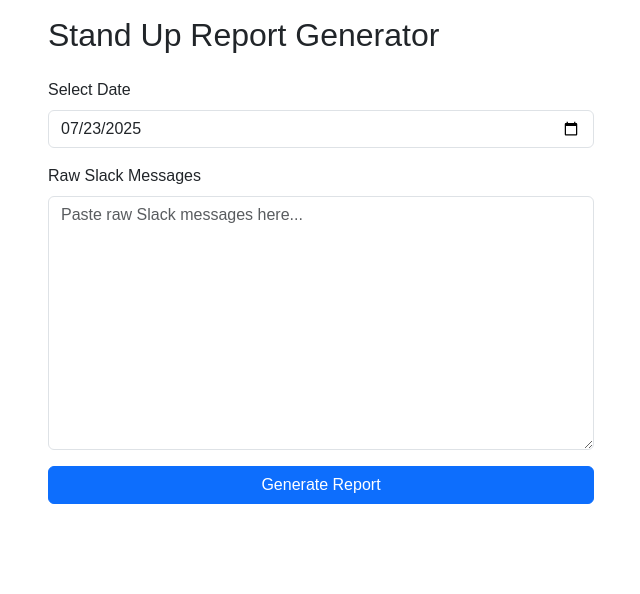
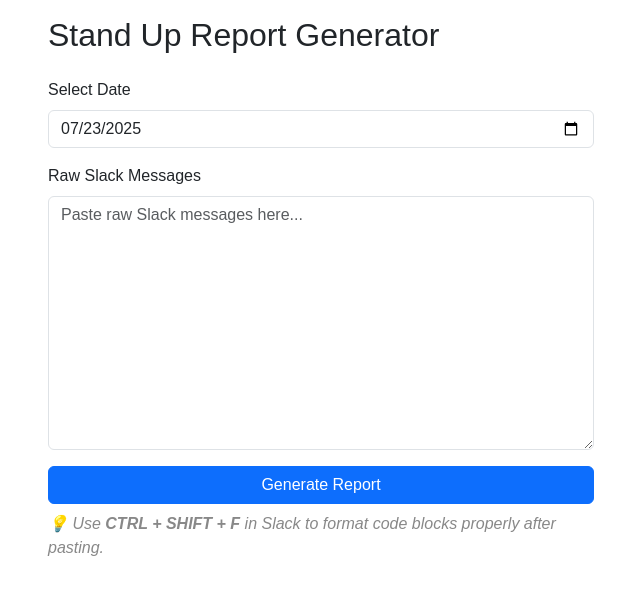
Before and after one commit to Zeeshan0811/standup-report-generator, a Next.js app: page / in a window 1280 px wide. Shown: the top 594 px of the page, without its empty margins (34-674 px from the left). Built offline with nearby package versions, Linux system fonts and the light colour scheme.

Commit message:
Paste added

```diff
--- a/pages/index.jsx
+++ b/pages/index.jsx
@@ -60,6 +60,9 @@ export default function Home() {
             <button className="btn btn-primary w-100" onClick={handleGenerate}>
               Generate Report
             </button>
+            <p style={{ fontStyle: 'italic', marginTop: '0.5rem', color: '#888' }}>
+              💡 Use <strong>CTRL + SHIFT + F</strong> in Slack to format code blocks properly after pasting.
+            </p>
           </div>
 
           {/* Output Section */}
@@ -85,9 +88,11 @@ export default function Home() {
                     📋 Copy
                   </button>
                 </div>
+
                 <pre className="bg-light p-3 rounded" style={{ whiteSpace: 'pre-wrap' }}>
                   {view === 'markdown' ? markdownOutput : rawOutput}
                 </pre>
+
               </>
             )}
           </div>
```
